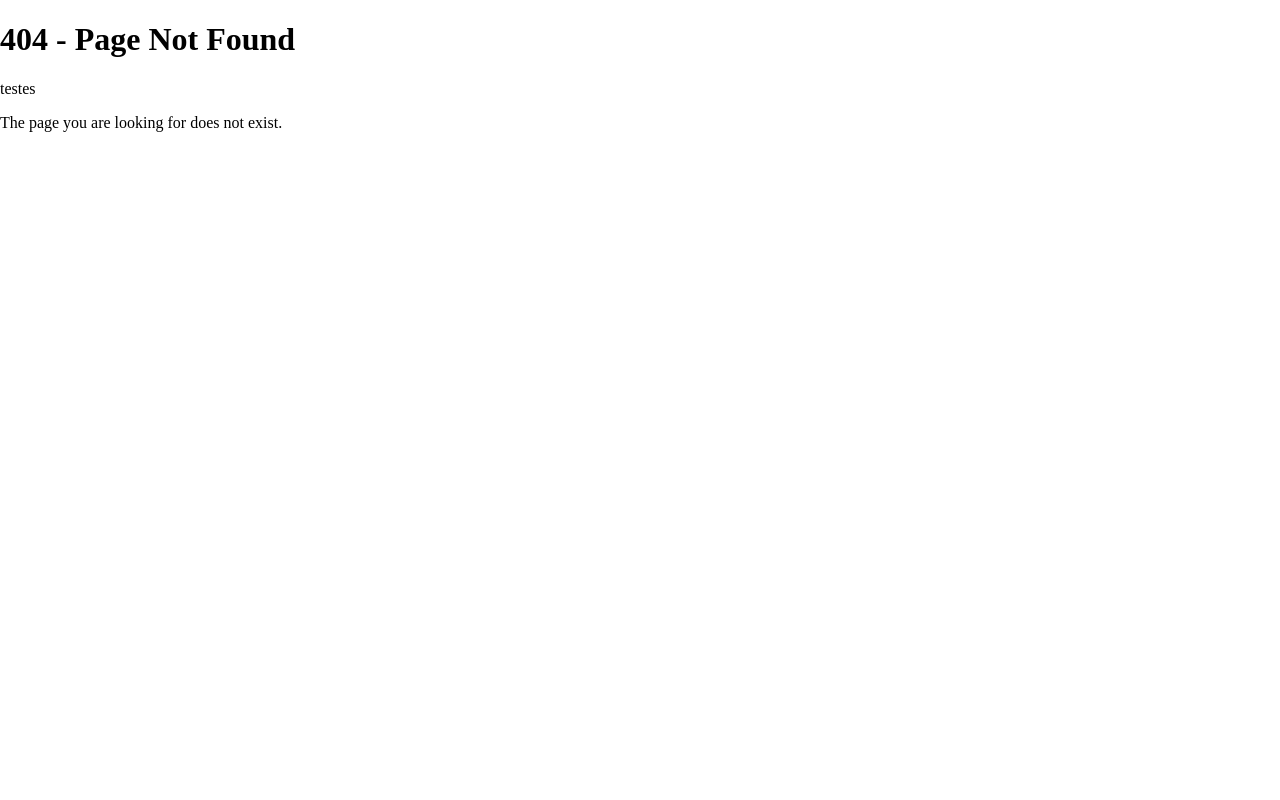
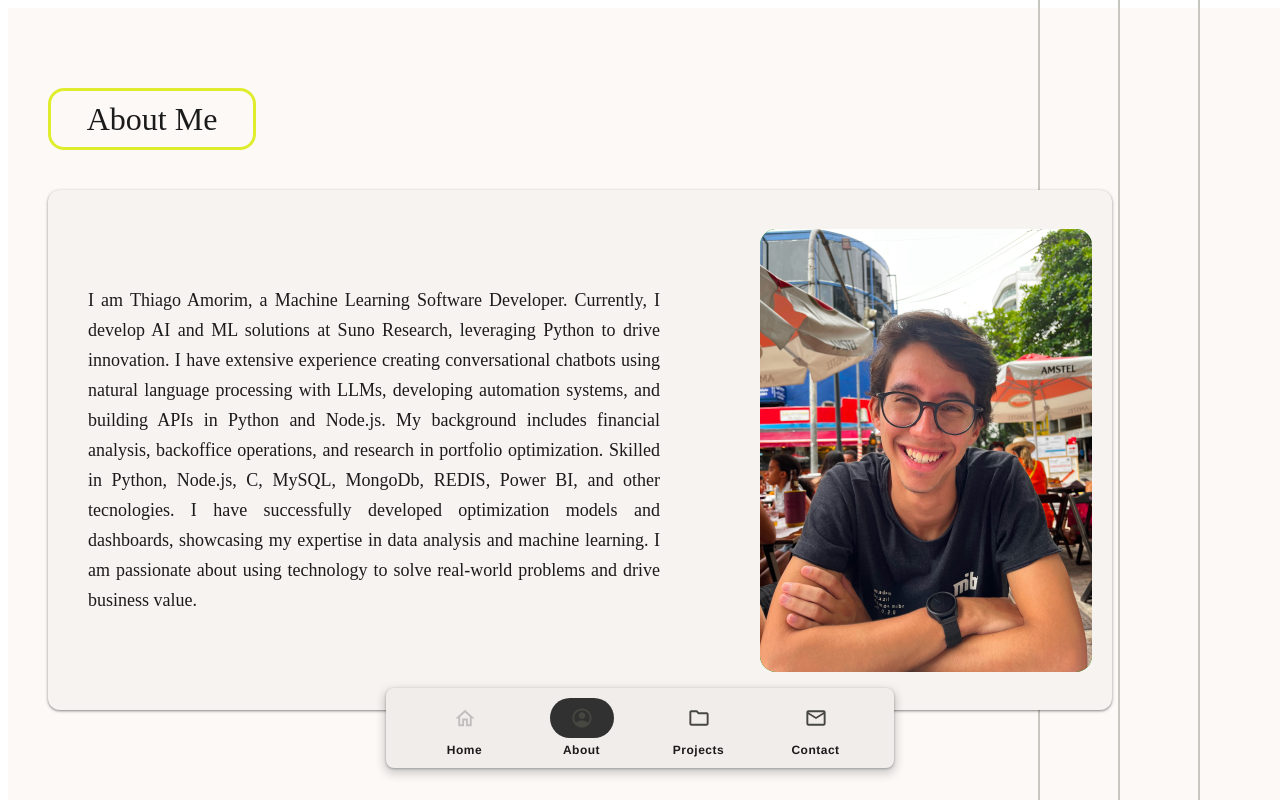
Before and after one commit to thiago186/portfoliov2, a React (Vite) app: page /about-me in a window 1280 px wide. Before the commit this address had no page. Built offline with nearby package versions, Linux system fonts and the light colour scheme.

Commit message:
🚧 about me page

```diff
--- a/src/components/Navbar/navbar.jsx
+++ b/src/components/Navbar/navbar.jsx
@@ -21,15 +21,15 @@ const location = useLocation();
           <NavButton label='Home' icon={homeIcon} selected={location.pathname === '/home'} />
         </Link>
 
-        <Link to='/about'>
-          <NavButton label='About' icon={profileIcon} selected={location.pathname === '/profile'} />
+        <Link to='/about-me'>
+          <NavButton label='About' icon={profileIcon} selected={location.pathname === '/about-me'} />
         </Link>
 
         <Link to='/projects'>
           <NavButton label='Projects' icon={projectsIcon} selected={location.pathname === '/projects'} />
         </Link>
 
-        <Link to='/contact'>
+        <Link to='/contact-me'>
           <NavButton label='Contact' icon={contactIcon} selected={location.pathname === '/contact-me'} />
         </Link>
       </div>
--- /dev/null
+++ b/src/components/Title/Title.css
@@ -0,0 +1,26 @@
+.title-container {
+    display: block;
+    padding: 6px 1px;
+    /* margin-top: 80px;
+    margin-left:72px; */
+    margin-bottom: 40px;
+    max-width: 200px;
+    justify-content: center;
+    align-items: center;
+    gap: 8px;
+    border-radius: 16px;
+    border: 3px solid var(--M3-sys-light-tertiary-fixed, #DFED2C);
+}
+
+.title-content {
+    color: var(--M3-sys-light-on-surface, #1C1B1B);
+    text-align: center;
+
+    /* M3/display/small */
+    font-family: "Times New Roman";
+    font-size: 32px;
+    font-style: normal;
+    font-weight: 400;
+    line-height: 44px;
+    /* 122.222% */
+}
--- /dev/null
+++ b/src/components/Title/Title.jsx
@@ -0,0 +1,14 @@
+import React from "react";
+
+import "./Title.css";
+
+const Title = ({content}) => {
+    return (
+        <div className="title-container">
+            <div className="title-content">{content}</div>
+        </div>
+    )
+
+};
+
+export default Title;
--- a/src/main.jsx
+++ b/src/main.jsx
@@ -4,13 +4,13 @@ import ReactDOM from 'react-dom/client';
 import { BrowserRouter as Router, Routes, Route, Navigate } from 'react-router-dom';
 import App from './App';
 import Home from './pages/HomePage';
-import Profile from './pages/Profile';
+import AboutMePage from './pages/AboutMePage';
 import Projects from './pages/Projects';
-import ContactMe from './pages/ContactMe';
+import ContactMe from './pages/AboutMePage';
 import NotFound from './pages/NotFound';
 
-import './styles/global.css';
-import './styles/variables.css';
+// import './styles/global.css';
+// import './styles/variables.css';
 
 const Main = () => (
   <Router basename='/'>
@@ -18,7 +18,7 @@ const Main = () => (
       <Route path="/" element={<Navigate to="/home" replace />} />
       <Route path="/home" element={<Home />} />
       <Route path="/projects" element={<Projects />} />
-      <Route path="/profile" element={<Profile />} />
+      <Route path="/about-me" element={<AboutMePage />} />
       <Route path="/contact" element={<ContactMe />} />
       <Route path="*" element={<NotFound />} />
     </Routes>
--- /dev/null
+++ b/src/pages/AboutMePage.css
@@ -0,0 +1,90 @@
+.aboutme-page-container {
+    width: 1512px;
+    height: 982px;
+    margin-top: 0px;
+    ;
+    position: fixed;
+    background: #FCF9F7;
+    overflow: hidden;
+}
+
+.amhline {
+    position: fixed;
+    top: 0;
+    z-index: 1;
+    width: 100vw;
+    background: #1C1B1B;
+}
+
+.amvline {
+    position: fixed;
+    top: 0;
+    z-index: 1;
+    height: 100vh;
+    width: 0.125rem;
+    background: #C7C7BF;
+}
+
+.amvline1 {
+    right: 10vh;
+}
+
+.amvline2 {
+    right: 20vh;
+}
+
+.amvline3 {
+    right: 30vh;
+}
+
+.aboutme-card-container{
+
+    margin-top: 80px;
+    margin-left: 40px;
+    background: var(--M3-sys-light-surface, #FCF9F7);
+}
+
+.aboutme-card {
+    display: flex;
+    position: relative;
+    justify-content: space-between;
+    align-items: center;
+    width: 80vw;
+    height: 60vh;
+    z-index: 10;
+    border-radius: 12px;
+    background: var(--M3-sys-light-surface-container-low, #F7F3F1);
+    /* background: var(--M3-sys-light-surface-container-low, #bb6337); */
+    box-shadow: 0px 1px 2px 0px rgba(0, 0, 0, 0.30), 0px 1px 3px 1px rgba(0, 0, 0, 0.15);
+    padding: 20px; /* Adiciona algum padding para espaçamento interno */
+}
+
+.aboutme-image {
+    width: 332px;
+    z-index: 10;
+    height: 443px;
+    margin-left:100px;
+    flex-shrink: 0;
+    border-radius: 16px;
+    background: rgb(36, 166, 40) 50% / cover no-repeat;
+    object-fit: cover; /* Garante que a imagem cubra o espaço disponível */
+}
+
+.aboutme-card-content {
+    z-index: 10;
+    flex: 1;
+    margin-left: 20px; /* Espaçamento entre o texto e a imagem */
+}
+
+.aboutme-card-text {
+    color: var(--M3-sys-light-on-surface, #1C1B1B);
+    text-align: center;
+
+    /* M3/display/small */
+    font-family: "Times New Roman";
+    font-size: 18px;
+    text-align: justify;
+    font-style: normal;
+    font-weight: 400;
+    line-height: 30px;
+}
--- /dev/null
+++ b/src/pages/AboutMePage.jsx
@@ -0,0 +1,45 @@
+// src/pages/AboutMePage.jsx
+import React from 'react';
+
+import Navbar from '../components/Navbar/navbar';
+import Title from '../components/Title/Title';
+
+import aboutMeImg from '../assets/aboutme-img.png';
+
+import './AboutMePage.css';
+
+
+const AboutMePage = () => {
+
+  const aboutMeText = `I am Thiago Amorim, a Machine Learning Software Developer.
+  Currently, I develop AI and ML solutions at Suno Research, leveraging Python to drive innovation.
+  I have extensive experience creating conversational chatbots using natural language processing with LLMs,
+  developing automation systems, and building APIs in Python and Node.js.
+  My background includes financial analysis, backoffice operations, and research in portfolio optimization.
+  Skilled in Python, Node.js, C, MySQL, MongoDb, REDIS, Power BI, and other tecnologies.
+  I have successfully developed optimization models and dashboards, showcasing my expertise in data analysis and machine learning. I am passionate about using technology to solve real-world problems and drive business value.`
+
+
+  return (
+    <div className='aboutme-page-container'>
+      <Navbar />
+      <div className='amvline amvline1' />
+      <div className='amvline amvline2' />
+      <div className='amvline amvline3' />
+      <div className='aboutme-card-container'>
+        <Title content='About Me' />
+
+        <div className='aboutme-card'>
+          <div className='aboutme-card-content'>
+            <p className='aboutme-card-text'>{aboutMeText}</p>
+          </div>
+          <img src={aboutMeImg} className='aboutme-image' />
+
+        </div>
+      </div>
+
+    </div>
+  );
+};
+
+export default AboutMePage;
--- a/src/pages/ContactMe.jsx
+++ /dev/null
@@ -1,12 +0,0 @@
-// src/pages/ContactMe.jsx
-import React from 'react';
-
-const ContactMe = () => {
-  return (
-    <div>
-      <h1>Contact Me Page</h1>
-    </div>
-  );
-};
-
-export default ContactMe;
--- a/src/pages/HomePage.css
+++ b/src/pages/HomePage.css
@@ -50,14 +50,14 @@
     margin-top: 16px;
 }
 
-.hline {
+.hphline {
     position: fixed;
     height: 0.125rem;
     width: 100vw;
     background: #1C1B1B;
 }
 
-.vline {
+.hpvline {
     position: fixed;
     height: 100vh;
     width: 0.125rem;
@@ -65,68 +65,68 @@
 }
 
 
-.hline1 {
+.hphline1 {
     margin-top: 10vh;
 }
 
-.hline2 {
+.hphline2 {
     margin-top: 20vh;
 }
 
-.hline3 {
+.hphline3 {
     margin-top: 30vh;
 }
 
-.vline1 {
+.hpvline1 {
     right: 10vh;
     /* Position the line to the right */
 }
 
-.vline2 {
+.hpvline2 {
     right: 20vh;
 }
 
-.vline3 {
+.hpvline3 {
     right: 30vh;
 }
 
 
 @media (max-width: 768px) {
-    .hline {
+    .hphline {
         position: fixed;
         height: 0.125rem;
         width: 100vw;
         /* background: #e80000; */
     }
 
-    .vline {
+    .hpvline {
         position: fixed;
         height: 100vh;
         width: 0.125rem;
         /* background: #e80000; */
     }
 
-    .vline1 {
+    .hpvline1 {
         right: 5vh;
     }
 
-    .vline2 {
+    .hpvline2 {
         right: 10vh;
     }
 
-    .vline3 {
+    .hpvline3 {
         right: 15vh;
     }
 
-    .hline1 {
+    .hphline1 {
         margin-top: 5vh;
     }
 
-    .hline2 {
+    .hphline2 {
         margin-top: 10vh;
     }
 
-    .hline3 {
+    .hphline3 {
         margin-top: 15vh;
     }
 
--- a/src/pages/HomePage.jsx
+++ b/src/pages/HomePage.jsx
@@ -9,12 +9,12 @@ const Home = () => {
   return (
     <div className="home-container">
       < Navbar />
-      <div className="hline hline1" />
-      <div className="hline hline2" />
-      <div className="hline hline3" />
-      <div className="vline vline1" />
-      <div className="vline vline2" />
-      <div className="vline vline3" />
+      <div className="hphline hphline1" />
+      <div className="hphline hphline2" />
+      <div className="hphline hphline3" />
+      <div className="hpvline hpvline1" />
+      <div className="hpvline hpvline2" />
+      <div className="hpvline hpvline3" />
       <div className="home-content-container">
         <div className="intro-text">
           <span className="intro-text-normal">Hello,<br />I am </span>
```
Also changed, not shown: src/assets/aboutme-img.png (added).
